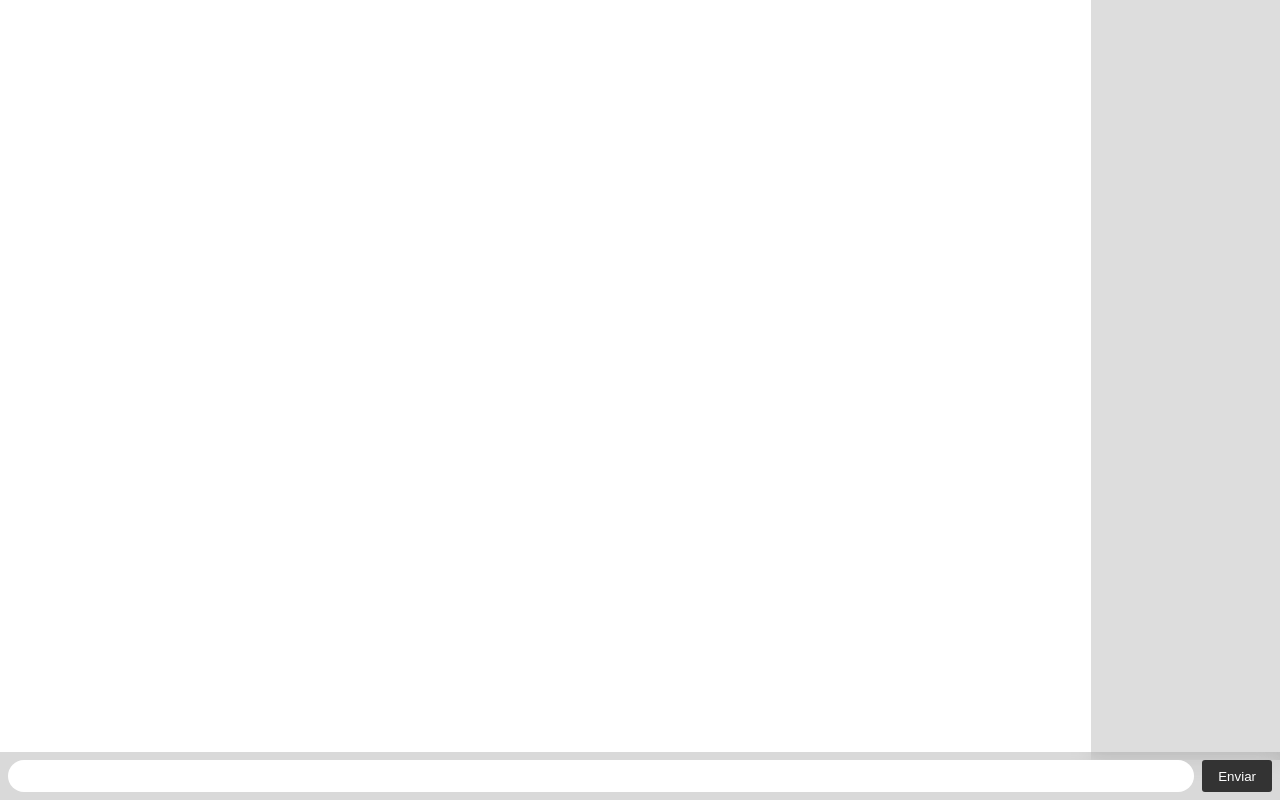
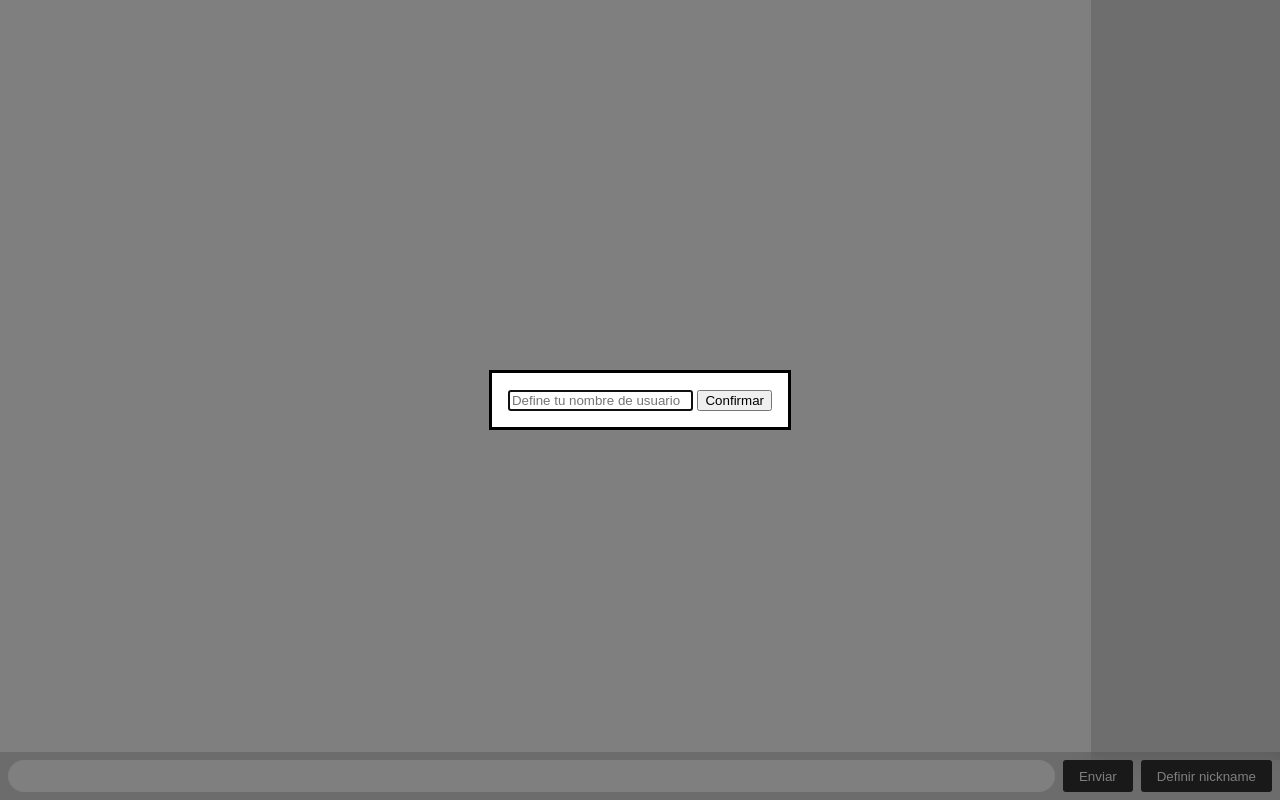
Before and after one commit to pedrovelasquez9/socket-io-chat-project, a website: page index.html in a window 1280 px wide. Drawn offline with nearby package versions, Linux system fonts and the light colour scheme; no server answers.

Commit message:
feat: nickname and html dialog implementation

```diff
--- a/index.html
+++ b/index.html
@@ -8,13 +8,25 @@
     <link rel="stylesheet" href="./style.css" />
   </head>
   <body>
+    <dialog id="nickname-modal">
+      <form id="nickname-form">
+        <input
+          type="text"
+          name="nickname"
+          id="nickname"
+          placeholder="Define tu nombre de usuario"
+        />
+        <button onclick="defineNickname()">Confirmar</button>
+      </form>
+    </dialog>
     <div class="chat-main-container">
       <ul id="messages"></ul>
       <ul id="connectedUsers"></ul>
     </div>
     <form id="form" action="">
       <span id="loading-message"></span>
-      <input id="input" type="text" /><button>Enviar</button>
+      <input id="input" type="text" /><button>Enviar</button
+      ><button onclick="openModal()">Definir nickname</button>
     </form>
     <!-- Importamos socket.io (en desarrollo no necesitamos un bundle para cliente y para server, el del server hace el trabajo de ambos) -->
     <script src="/socket.io/socket.io.js"></script>
--- a/index.js
+++ b/index.js
@@ -17,6 +17,7 @@ app.get("/", (req, res) => {
 //Nos registramos al evento de conexión de algún usuario al socket
 ioServer.on("connection", async (socket) => {
   socket.on("new user nickname", (data) => {
+    console.log("DATA", data);
     usersConnected.push({ id: socket.id, nickname: data.nickname });
     const userNames = usersConnected.map((user) => user.nickname);
     socket.broadcast.emit("new user connected", {
@@ -57,5 +58,6 @@ server.listen(3000, () => {
 });
 
 // TODO:
-// Add support for nicknames. (partially done) test native html modals with this
+// check the online users list duplications when a new user enters the chat space
+// Check the "user is writing" message when other users aren't writing
 // Add private messaging replacing the main chat window and try to go back maintaining the main chat messages
--- a/public/client.js
+++ b/public/client.js
@@ -1,5 +1,5 @@
 //Simular nickname
-const nickname = "Pedro";
+let nickname = "";
 //   io recibe del host del server, sin embargo no la pasamos aquí porque por defecto se conecta al mismo host que esté sirviendo la web
 //  Instanciamos el cliente y lo almacenamos en socket
 const socketClient = io();
@@ -9,6 +9,28 @@ const input = document.getElementById("input");
 const messagesContainer = document.getElementById("messages");
 const loadingMessage = document.getElementById("loading-message");
 const usersListContainer = document.getElementById("connectedUsers");
+const dialog = document.getElementById("nickname-modal");
+const nicknameInput = document.getElementById("nickname");
+const nicknameForm = document.getElementById("nickname-form");
+
+const openModal = () => {
+  dialog.showModal();
+};
+
+const closeModal = () => {
+  dialog.close();
+};
+
+nicknameForm.addEventListener("submit", (evt) => {
+  evt.preventDefault();
+  defineNickname();
+});
+
+const defineNickname = () => {
+  nickname = nicknameInput.value;
+  socketClient.emit("new user nickname", { nickname });
+  closeModal();
+};
 
 //Centralizamos la función para crear mensajes en el chat
 const addNewMessageToChat = (msg) => {
@@ -22,6 +44,7 @@ const addNewMessageToChat = (msg) => {
 const updateUsersConnected = (usersList) => {
   usersListContainer.innerHTML = "";
   usersList.forEach((user) => {
+    console.log("USER", user);
     const userItem = document.createElement("li");
     userItem.innerText = user;
     usersListContainer.appendChild(userItem);
@@ -71,6 +94,6 @@ socketClient.on("chat msg server", (chatMessage) => {
   addNewMessageToChat(chatMessage);
 });
 
-socketClient.on("connect", () => {
-  socketClient.emit("new user nickname", { nickname });
+window.addEventListener("load", () => {
+  openModal();
 });
--- a/public/style.css
+++ b/public/style.css
@@ -3,6 +3,15 @@ body {
   padding-bottom: 3rem;
   font-family: -apple-system, BlinkMacSystemFont, "Segoe UI", Roboto, Helvetica,
     Arial, sans-serif;
+}
+
+dialog::backdrop {
+  position: fixed;
+  top: 0;
+  right: 0;
+  bottom: 0;
+  left: 0;
+  background-color: rgba(0, 0, 0, 0.5);
 }
 
 #form {
```
